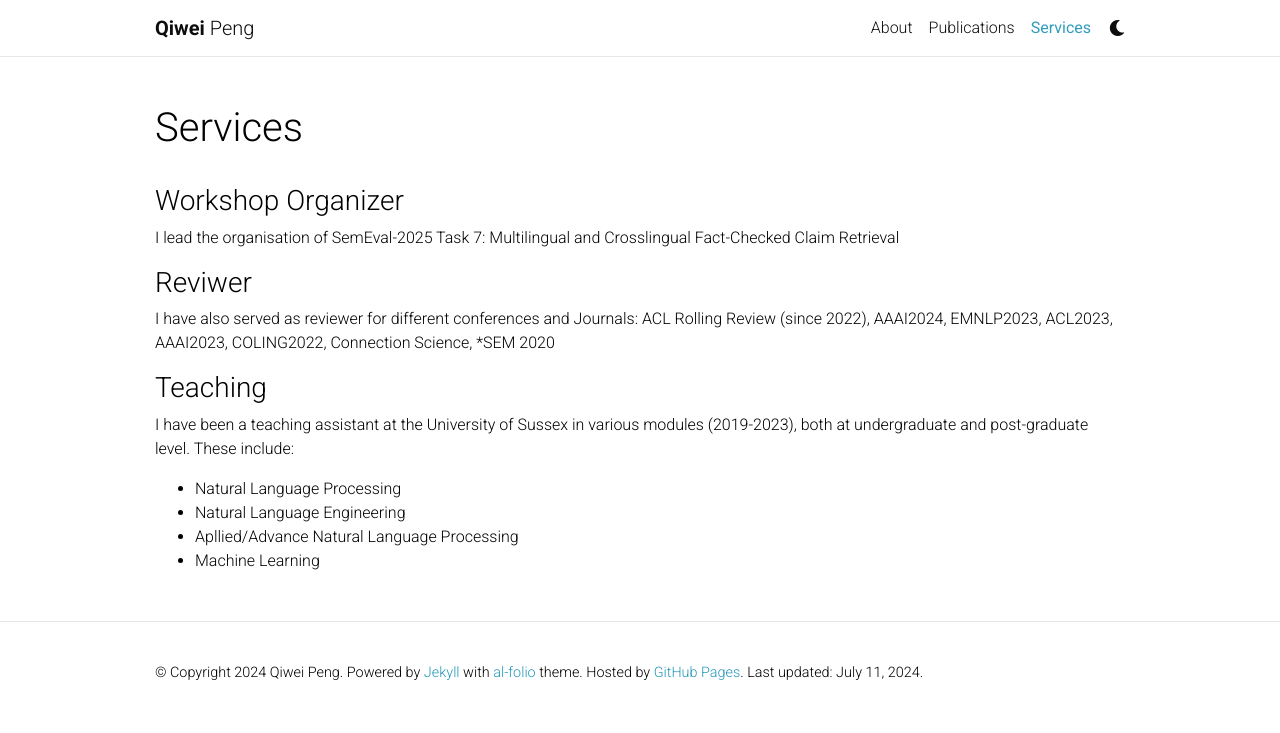
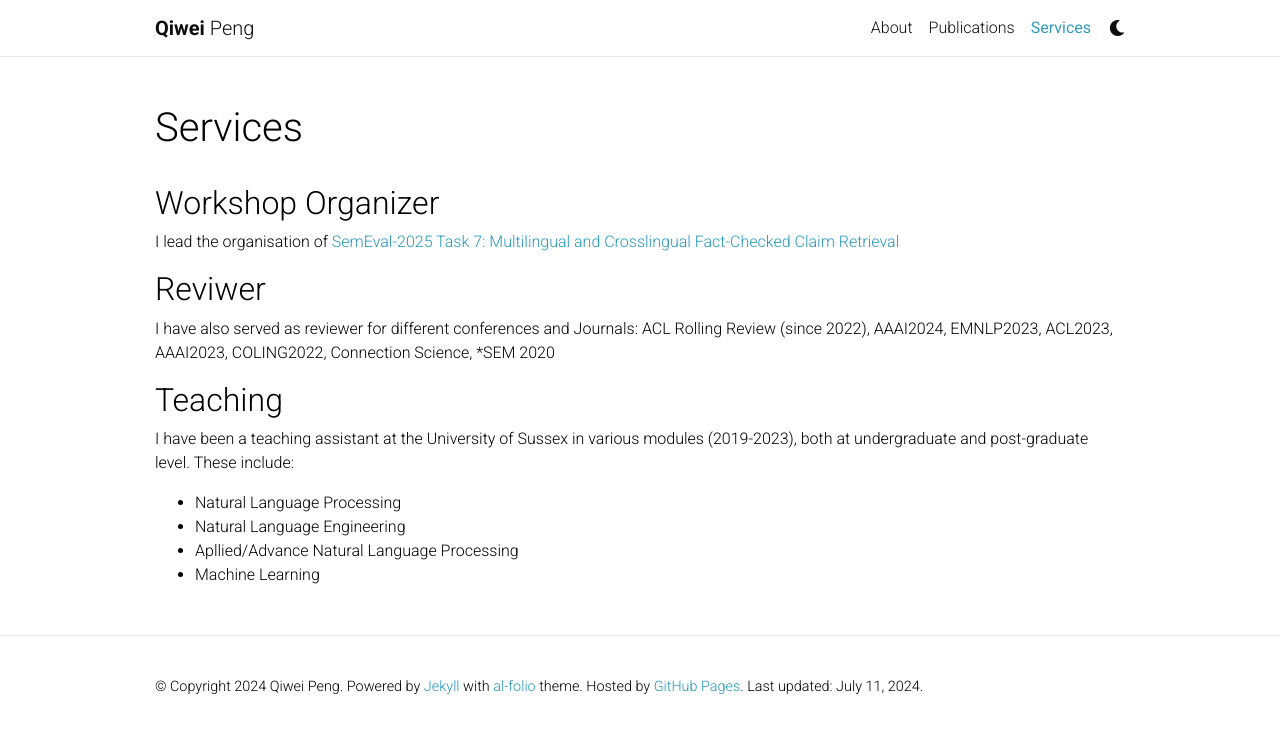
Before and after one commit to Punchwes/punchwes.github.io, a Jekyll site: the page built from _pages/services.md, in a window 1280 px wide. Shown: the top 733 px of the page. Built offline with Jekyll 4.4.1, drawn with Linux system fonts in a browser that asks for light colours; comment, search, counter and statistics services are not loaded; a style sheet for code colours, icons or effects is not loaded; part of the change alters nothing that is shown.

```diff
--- a/_pages/teaching.md
+++ b/_pages/services.md
@@ -7,14 +7,14 @@ nav: true
 nav_order: 5
 ---
 
-### Workshop Organizer
-I lead the organisation of SemEval-2025 Task 7: Multilingual and Crosslingual Fact-Checked Claim Retrieval
+## Workshop Organizer
+I lead the organisation of [SemEval-2025 Task 7: Multilingual and Crosslingual Fact-Checked Claim Retrieval](https://kinit-sk.github.io/semeval_2025/)
 
-### Reviwer
+## Reviwer
 I have also served as reviewer for different conferences and Journals:
 ACL Rolling Review (since 2022), AAAI2024, EMNLP2023, ACL2023, AAAI2023, COLING2022, Connection Science, \*SEM 2020
 
-### Teaching
+## Teaching
 I have been a teaching assistant at the University of Sussex in various modules (2019-2023), both at undergraduate and post-graduate level. These include:
 - Natural Language Processing
 - Natural Language Engineering
```
